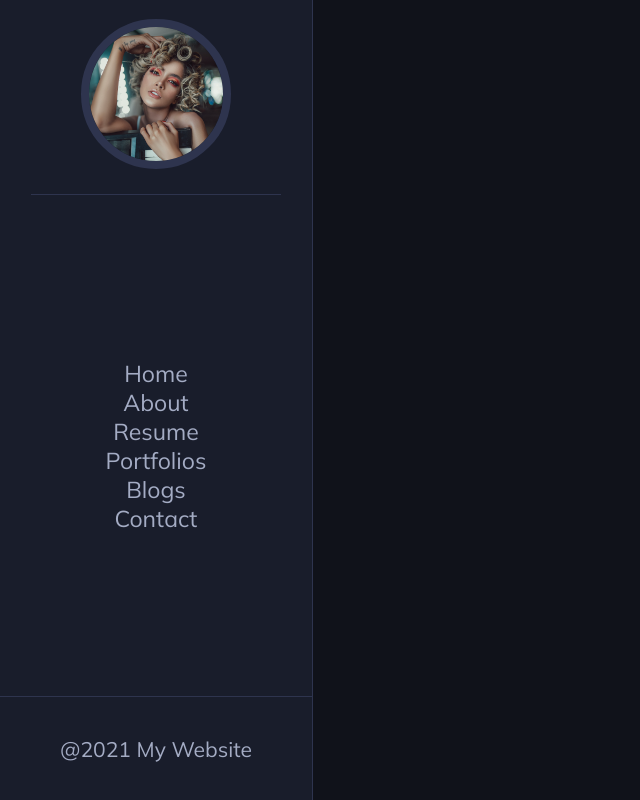
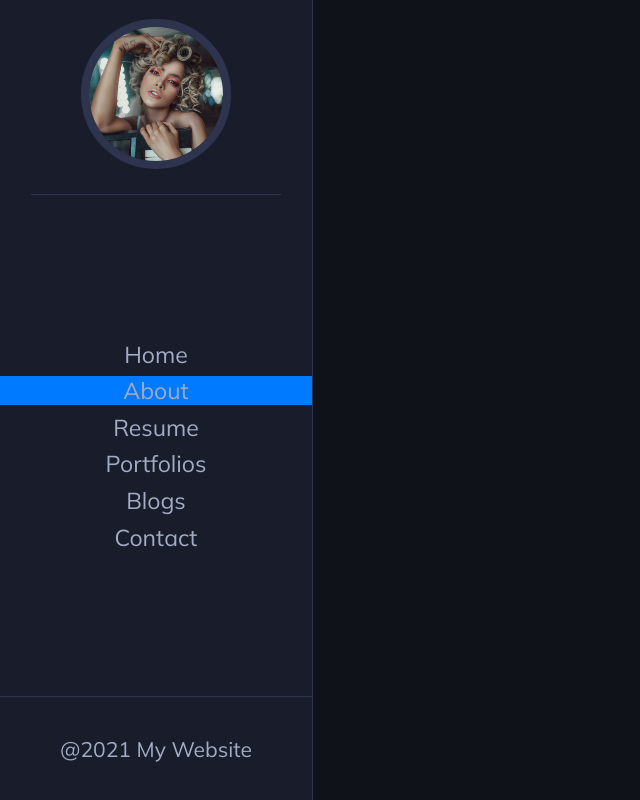
Before and after one commit to sujiayi317/react-js-styled-components, a React (Create React App) app: page /about in a window 1280 px wide. Shown: the whole page, without its empty margins (0-640 px from the left). Built offline with nearby package versions, Linux system fonts and the light colour scheme.

Commit message:
Finish sidebar

```diff
--- a/src/Components/Navigation.js
+++ b/src/Components/Navigation.js
@@ -1,10 +1,9 @@
-import React from 'react'
-import styled from 'styled-components'
-import { NavLink } from 'react-router-dom'
-import avatar from '../img/avatar.jpg'
+import React from 'react';
+import styled from 'styled-components';
+import { NavLink } from 'react-router-dom';
+import avatar from '../img/avatar.jpg';
 
 const NavigationStyled = styled.nav`
-
   display: flex;
   justify-content: space-between;
   flex-direction: column;
@@ -29,10 +28,37 @@ const NavigationStyled = styled.nav`
   .nav-items {
     width: 100%;
     text-align: center;
+    .active-class {
+      background-color: var(--primary-color);
+    }
     li {
       display: block;
+      padding: 0.2rem 0;
+      position: relative;
+
       a {
         display: block;
+        z-index: 10;
+        &:hover {
+          cursor: pointer;
+        }
+        &::before {
+          content: '';
+          position: absolute;
+          bottom: 0;
+          left: 0;
+          width: 0;
+          height: 50%;
+          background-color: var(--primary-color);
+          transition: All 0.4s cubic-bezier(1, -0.19, 0.31, 0.94);
+          z-index: 3;
+          opacity: 0.21;
+        }
+      }
+
+      a:hover::before {
+        width: 100%;
+        height: 100%;
       }
     }
   }
@@ -47,39 +73,51 @@ const NavigationStyled = styled.nav`
       text-align: center;
     }
   }
-`
+`;
 
 const Navigation = () => {
   return (
     <NavigationStyled>
-      <div className="avatar">
-        <img src={avatar} alt="" />
+      <div className='avatar'>
+        <img src={avatar} alt='' />
       </div>
       <ul className='nav-items'>
-        <li className="nav-item">
-          <NavLink to='/home' activeClassName='active'>Home</NavLink>
+        <li className='nav-item'>
+          <NavLink to='/home' activeClassName='active-class'>
+            Home
+          </NavLink>
         </li>
-        <li className="nav-item">
-          <NavLink to='/about' activeClassName='active'>About</NavLink>
+        <li className='nav-item'>
+          <NavLink to='/about' activeClassName='active-class'>
+            About
+          </NavLink>
         </li>
-        <li className="nav-item">
-          <NavLink to='/resume' activeClassName='active'>Resume</NavLink>
+        <li className='nav-item'>
+          <NavLink to='/resume' activeClassName='active-class'>
+            Resume
+          </NavLink>
         </li>
-        <li className="nav-item">
-          <NavLink to='/portfolios' activeClassName='active'>Portfolios</NavLink>
+        <li className='nav-item'>
+          <NavLink to='/portfolios' activeClassName='active-class'>
+            Portfolios
+          </NavLink>
         </li>
-        <li className="nav-item">
-          <NavLink to='/blogs' activeClassName='active'>Blogs</NavLink>
+        <li className='nav-item'>
+          <NavLink to='/blogs' activeClassName='active-class'>
+            Blogs
+          </NavLink>
         </li>
-        <li className="nav-item">
-          <NavLink to='/contact' activeClassName='active'>Contact</NavLink>
+        <li className='nav-item'>
+          <NavLink to='/contact' activeClassName='active-class'>
+            Contact
+          </NavLink>
         </li>
       </ul>
-      <footer className="footer">
+      <footer className='footer'>
         <p>@2021 My Website</p>
       </footer>
     </NavigationStyled>
-  )
-}
+  );
+};
 
-export default Navigation
+export default Navigation;
```
